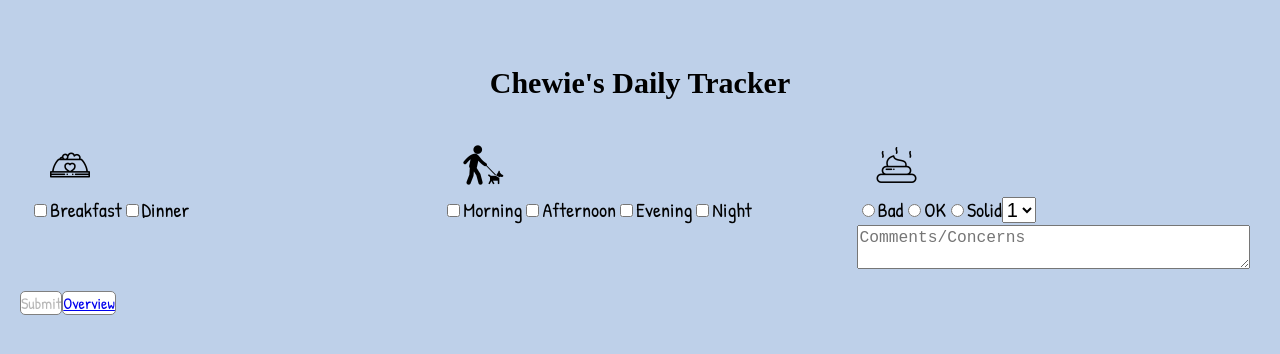
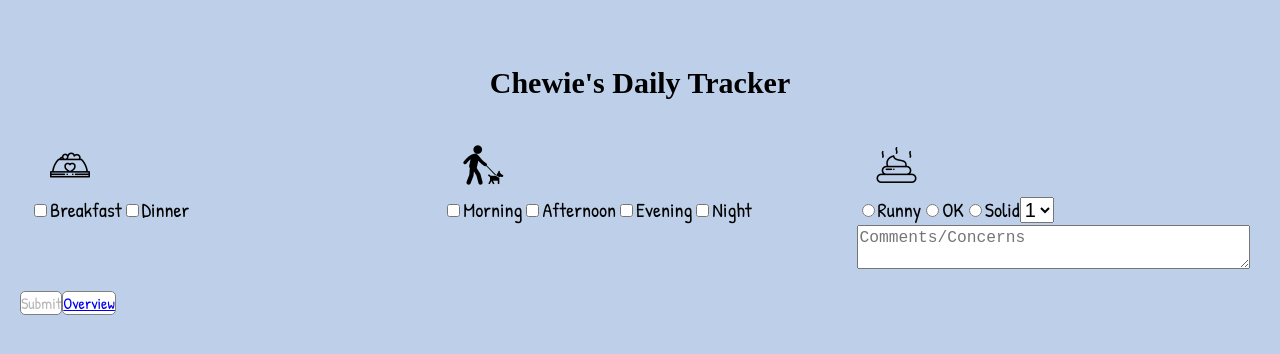
Before and after one commit to thinkful-ei19/chewies-habit-tracker, a React (Create React App) app: page /daily in a window 1280 px wide. Shown: the top 354 px of the page. Built offline with nearby package versions, Linux system fonts and the light colour scheme; no server answers; a web font is replaced by a local one.

Commit message:
fixed wording

```diff
--- a/src/components/Form.js
+++ b/src/components/Form.js
@@ -117,15 +117,15 @@ export class Form extends React.Component {
                             <div className='poops'>
 
                                 <label>
-                                <Field name="poopQuality" component="input" type="radio" value="bad" />
-                                Bad
+                                <Field name="poopQuality" component="input" type="radio" value="Runny" />
+                                Runny
                                 </label>
                                 <label>
-                                <Field name="poopQuality" component="input" type="radio" value="ok"/>
+                                <Field name="poopQuality" component="input" type="radio" value="OK"/>
                                 OK
                                 </label>
                                 <label>
-                                <Field name="poopQuality" component="input" type="radio" value="solid" />
+                                <Field name="poopQuality" component="input" type="radio" value="Solid" />
                                 Solid
                                 </label>
 
--- a/src/components/daily-list.js
+++ b/src/components/daily-list.js
@@ -42,10 +42,10 @@ class DailyList extends React.Component{
             {val.walkTimes.eveningWalk ? <i className="glyph-icon flaticon-walking-with-dog"></i>: ''}
             {val.walkTimes.nightWalk ? <i className="glyph-icon flaticon-walking-with-dog"></i>: ''}
             <br></br>
-            Poop Quality:
+            Poop Quality: &emsp;
             {val.poops ? val.poops.poopQuality : '  Not Recorded'}
             <br></br>
-            Poops Taken:
+            Poops Taken: &emsp;
             {val.poops ? val.poops.poopsTaken : '  None'}
             {/* {val.poops.poopsTaken === 2 ? <div><i className="glyph-icon flaticon-poop"></i><i className="glyph-icon flaticon-poop"></i> </div>: ' '} */}
             <br></br>
```
